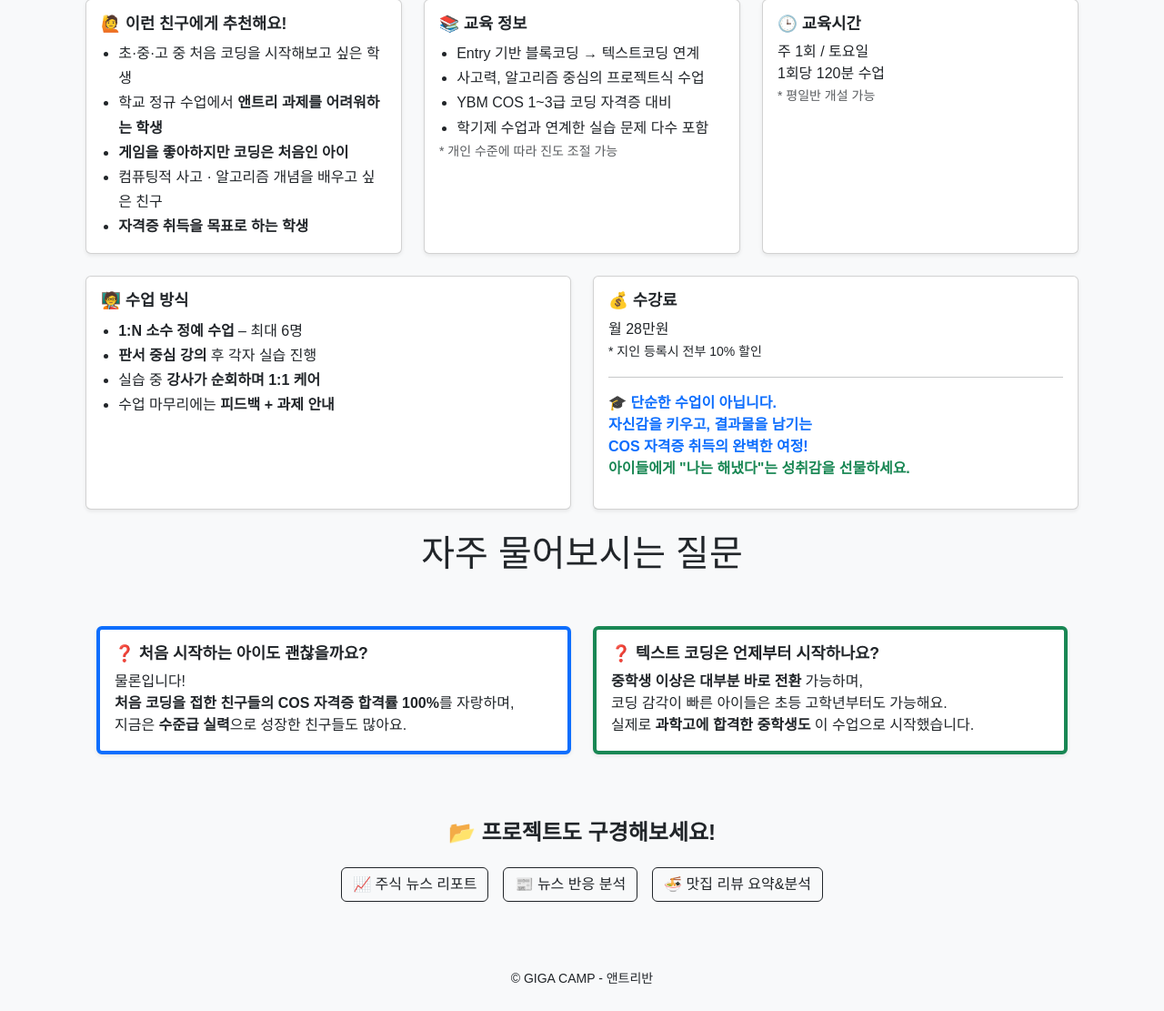
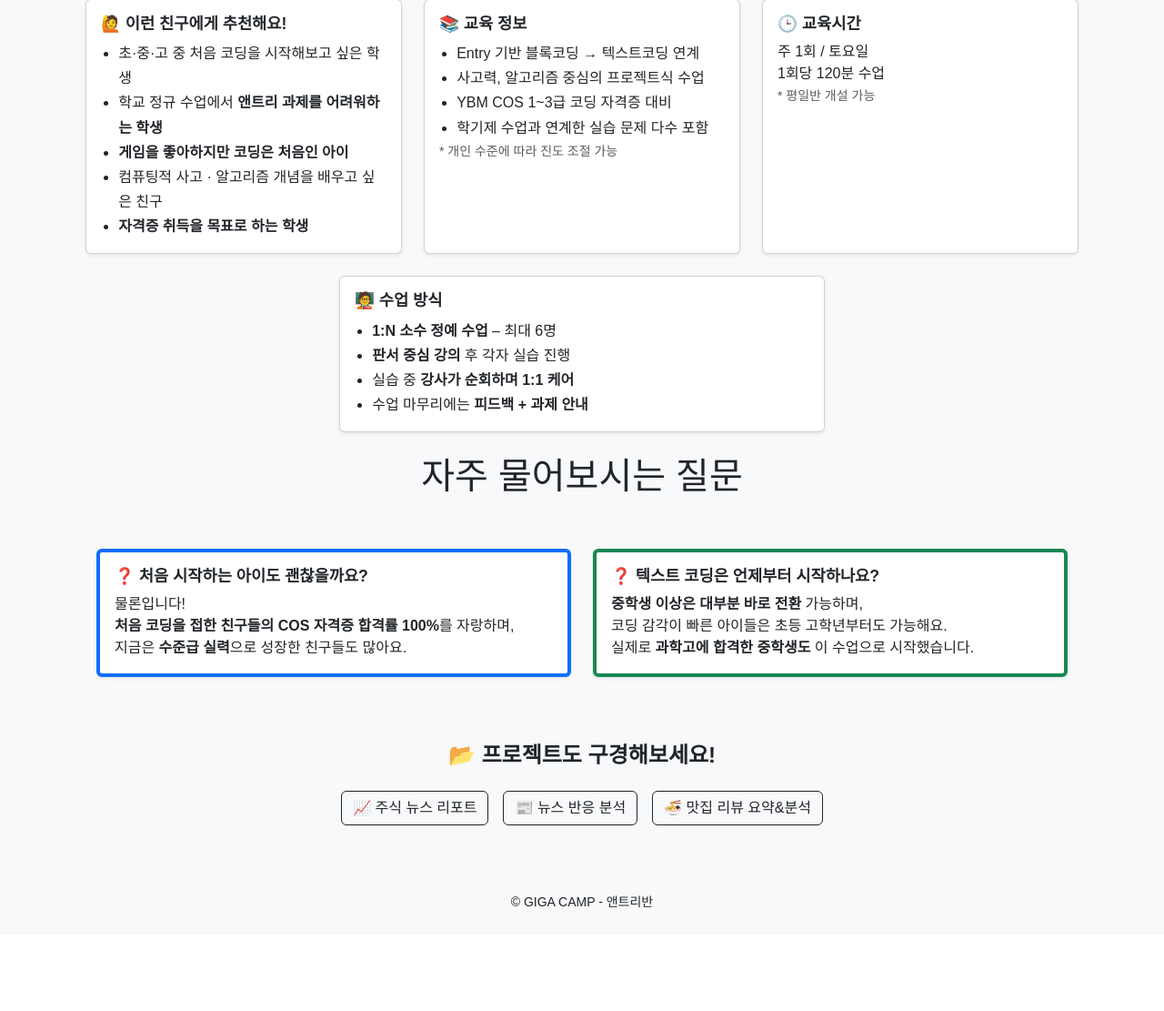
Before and after one commit to wangdda9119/GIGA_CAMP, a Flask app: page /project/entry_explane in a window 1280 px wide. Shown: the part 741-1852 px from the top of the page at 91% size. After the commit the page ends 1739 px from the top, so only its background shows below. Run offline with Flask 3, Linux system fonts and the light colour scheme; data that the repository does not hold is empty; some web fonts are replaced.

Commit message:
Update project templates for AIDL, COSPRO, Entry Explanation

```diff
--- a/templates/project_entry_explane.html
+++ b/templates/project_entry_explane.html
@@ -136,21 +136,7 @@
             </div>
           </div>
 
-          <div class="col-md-6 mb-4">
-            <div class="card h-100 shadow-sm">
-              <div class="card-body">
-                <h5 class="card-title">💰 수강료</h5>
-                <p class="mb-0">월 28만원<br><small>* 지인 등록시 전부 10% 할인</small></p>
-                <hr>
-                <p class="text-primary fw-semibold mt-2">
-                  🎓 단순한 수업이 아닙니다.<br>
-                  <strong>자신감을 키우고, 결과물을 남기는</strong><br>
-                  <strong>COS 자격증 취득의 완벽한 여정!</strong><br>
-                  <span class="text-success">아이들에게 "나는 해냈다"는 성취감을 선물하세요.</span>
-                </p>
-              </div>
-            </div>
-          </div>
+
 
 
           <br>
```
Also changed, not shown: templates/project_aidl.html (+0 -14 lines), templates/project_cospro.html (+1 -13 lines).
